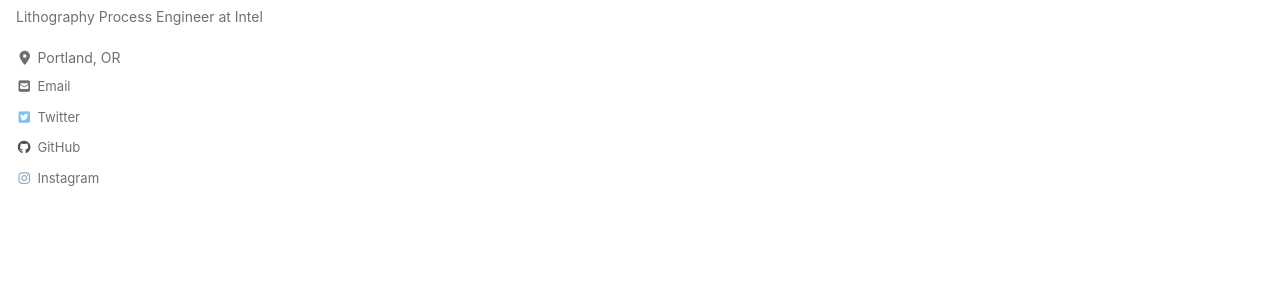
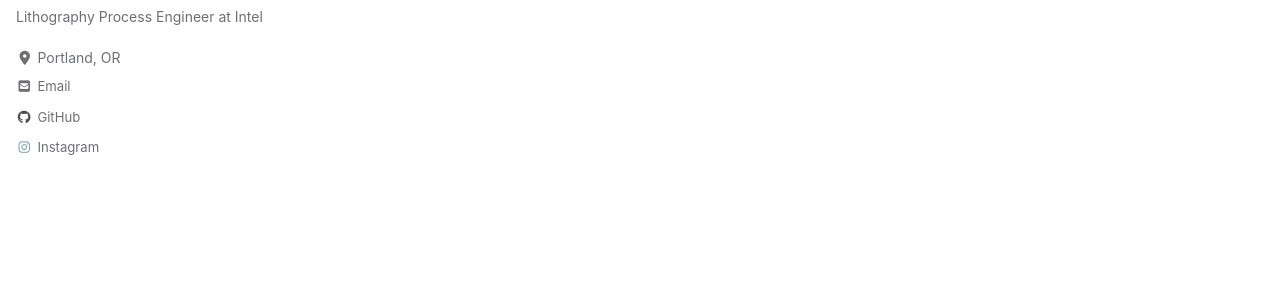
Before and after one commit to ericteeman/ericteeman.github.io, a Jekyll site: the page built from index.html, in a window 1280 px wide. Shown: the part 227-527 px from the top of the page. Built offline with Jekyll 4.4.1, drawn with Linux system fonts in a browser that asks for light colours; cached includes are drawn as plain includes; nearby versions of some CDN libraries; the list of posts is cut into pages by our own code.

Commit message:
Update _config.yml

```diff
--- a/_config.yml
+++ b/_config.yml
@@ -69,8 +69,6 @@ yandex_site_verification :
 naver_site_verification  :
 
 # Social Sharing
-twitter:
-  username               :
 facebook:
   username               :
   app_id                 :
@@ -102,9 +100,6 @@ author:
     - label: "Email"
       icon: "fas fa-fw fa-envelope-square"
       url: "mailto:ericmteeman@gmail.com"
-    - label: "Twitter"
-      icon: "fab fa-fw fa-twitter-square"
-      url: "https://twitter.com/"
     - label: "GitHub"
       icon: "fab fa-fw fa-github"
       url: "https://github.com/ericteeman"
@@ -115,12 +110,6 @@ author:
 # Site Footer
 footer:
   links:
-    - label: "Twitter"
-      icon: "fab fa-fw fa-twitter-square"
-      # url:
-    - label: "Facebook"
-      icon: "fab fa-fw fa-facebook-square"
-      # url:
     - label: "GitHub"
       icon: "fab fa-fw fa-github"
       # url:
```
